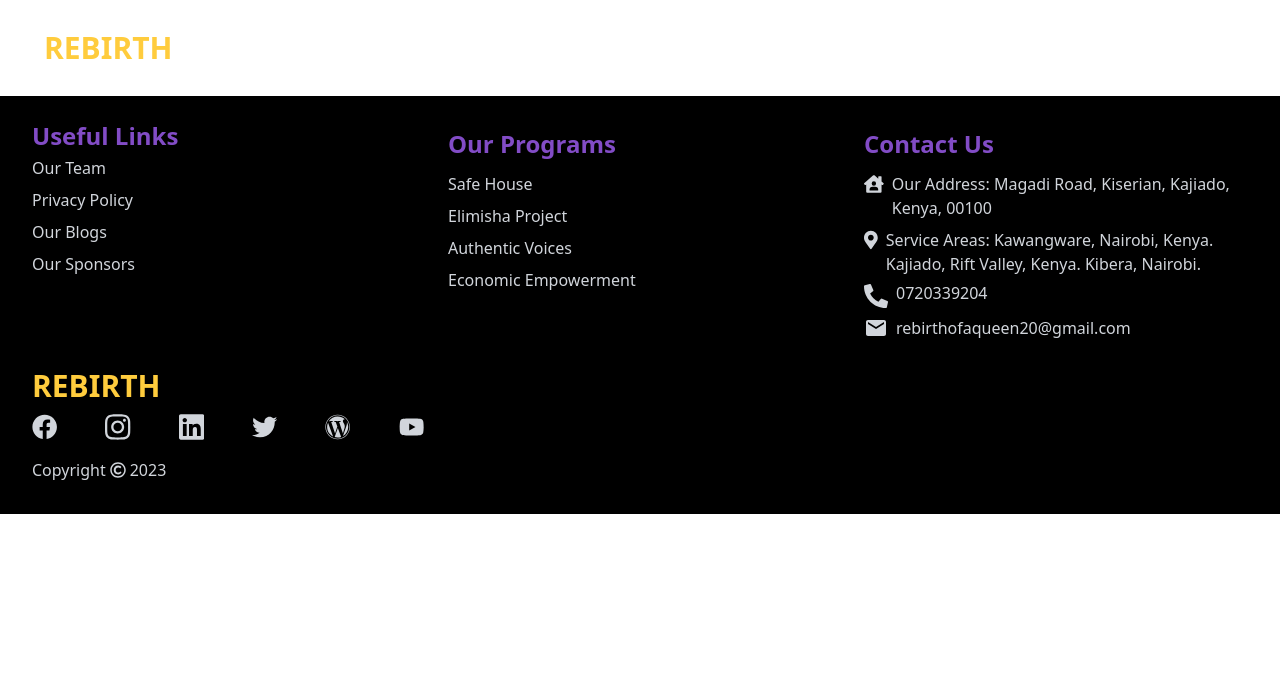
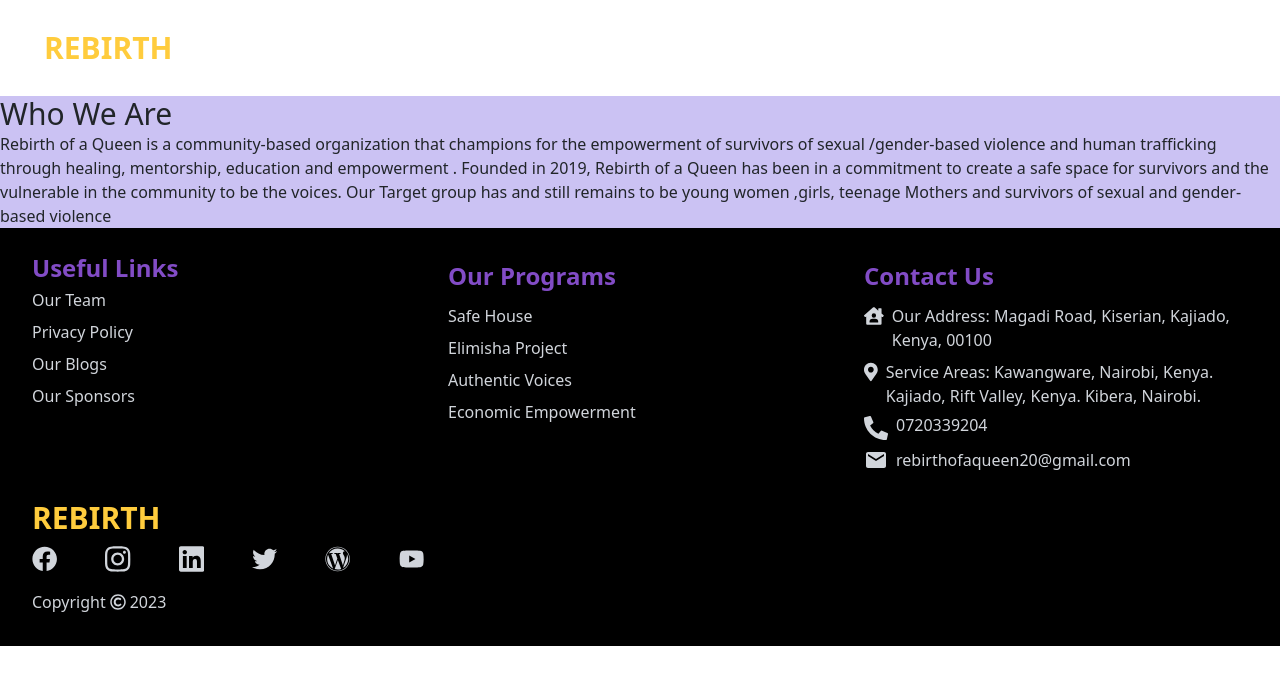
Before and after one commit to Rebirthers-Unite/Rebirth, a React (Vite) app in the folder client/: page /aboutus in a window 1280 px wide. Shown: the top 684 px of the page. Built offline with nearby package versions, Linux system fonts and the light colour scheme.

Commit message:
edit file names

```diff
--- a/client/src/App.jsx
+++ b/client/src/App.jsx
@@ -3,6 +3,7 @@ import './App.css'
 import Navbar from './components/Navbar/Navbar'
 import { LandingPage } from './components/LandingPage/LandingPage'
 import { Programs } from './components/OurProgramsPage/Programs'
+import { AboutUs } from './components/AboutUs/AboutUs.jsx'
 import Footer from './components/Footer/Footer'
 
 function App() {
@@ -12,6 +13,7 @@ function App() {
     <Routes>
         <Route element={<LandingPage/>} path='/' />
         <Route element={<Programs/>} path='programs' />
+        <Route element={<AboutUs/>} path='aboutus' />
     </Routes>
    <Footer/>
    </div>
--- a/client/src/components/AboutUs/AboutUs.js
+++ /dev/null
@@ -1,9 +0,0 @@
-import React from 'react'
-
-export const AboutUs = () => {
-  return (
-    <div id='about-us-page'>
-
-    </div>
-  )
-}
--- /dev/null
+++ b/client/src/components/AboutUs/AboutUs.jsx
@@ -0,0 +1,16 @@
+import React from 'react'
+import './About.css'
+
+export const AboutUs = () => {
+  return (
+    <div id='about-us-page'>
+        <h1 className='text-3xl font'>Who We Are</h1>
+        <p>
+        Rebirth of a Queen is a community-based organization that champions for the empowerment of survivors of sexual /gender-based
+        violence and human trafficking through healing, mentorship, education and empowerment . Founded in 2019, Rebirth of a Queen
+        has been in a commitment to create a safe space for survivors and the vulnerable in the community to be the voices.
+        Our Target group has and still remains to be young women ,girls, teenage Mothers and survivors of sexual and gender-based violence
+        </p>
+    </div>
+  )
+}
--- a/client/src/components/Navbar/Navbar.jsx
+++ b/client/src/components/Navbar/Navbar.jsx
@@ -8,7 +8,7 @@ const Navbar = () => {
       <Link className='w-full text-3xl font-bold text-[#ffcc3d] flex' to='/'> REBIRTH </Link>
       <ul className='hidden md:flex'>
         <Link className='p-4 hover:text-yellow-300 hover:font-bold' to='/'> Home </Link>
-        <Link className='p-4 hover:text-yellow-300 hover:font-bold' to='/about'> About </Link>
+        <Link className='p-4 hover:text-yellow-300 hover:font-bold' to='/aboutus'> About </Link>
         <Link className='p-4 hover:text-yellow-300 hover:font-bold' to='/programs'> Programs </Link>
         <Link className='p-4 hover:text-yellow-300 hover:font-bold'> Contact </Link>
         <Link className='p-4 hover:text-yellow-300 hover:font-bold'> Support </Link>
```
